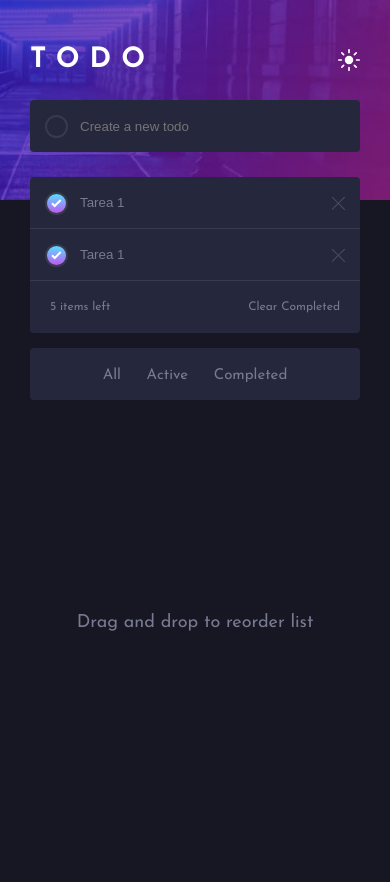
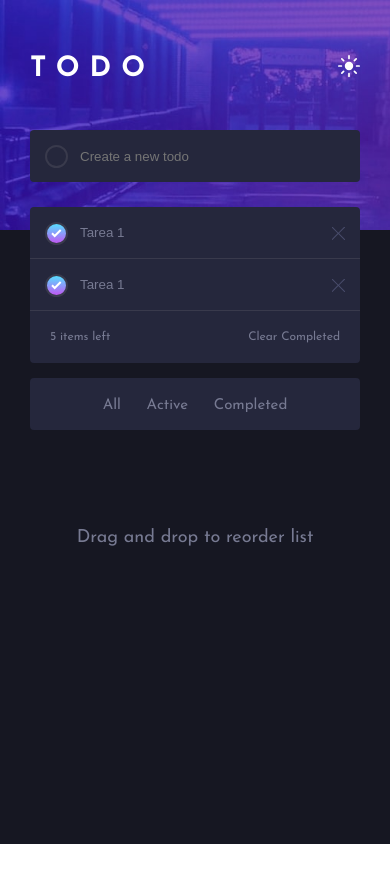
Before and after one commit to ericseparovic/todo-app-main, a plain HTML site: page index.html in a window 390 px wide. After the commit the page ends 844 px from the top, so only its background shows below. Drawn offline with Linux system fonts and the light colour scheme.

Commit message:
Responsive design desktop

```diff
--- a/index.html
+++ b/index.html
@@ -16,9 +16,11 @@
 <body>
   <!-- Header -->
   <header class="header">
-    <h1 class="header__title">Todo</h1>
-    <div class="header__btn-theme" href="#">
-      <img src="/images/icon-sun.svg" alt="icon-sun" />
+    <div class="container">
+      <h1 class="header__title">Todo</h1>
+      <div class="header__btn-theme" href="#">
+        <img src="/images/icon-sun.svg" alt="icon-sun" />
+      </div>
     </div>
   </header>
 
@@ -67,7 +69,7 @@
     </div>
     </div>
 
-    <p class="color-text">Drag and drop to reorder list</p>
+    <p class=" color-text">Drag and drop to reorder list</p>
   </main>
 </body>
 
--- a/sass/_general.scss
+++ b/sass/_general.scss
@@ -29,3 +29,12 @@ img {
     max-width: 100%;
     display: block;
 }
+
+.container {
+    max-width: 60rem;
+    display: flex;
+    height: 20rem;
+    justify-content: space-between;
+    width: 100%;
+    padding: 4rem 3rem;
+}
--- a/sass/_header.scss
+++ b/sass/_header.scss
@@ -4,11 +4,23 @@
     background-repeat: no-repeat;
     background-size: cover;
     display: flex;
-    height: 20rem;
-    justify-content: space-between;
-    padding: 0 3rem 8rem;
+    align-items: center;
+    justify-content: center;
+    height: 23rem;
+}
 
+@media (min-width:375px) {
+    .header {
+        align-items: center;
+        background-image: url(/images/bg-desktop-dark.jpg);
+        background-repeat: no-repeat;
+        background-size: cover;
+        display: flex;
+        align-items: center;
+        justify-content: center;
+    }
 }
+
 
 
 .header__title {
--- a/sass/_main.scss
+++ b/sass/_main.scss
@@ -2,7 +2,7 @@
     align-items: center;
     background-color: $VeryDarkBlue;
     display: flex;
-    height: 100vh;
+    height: calc(100vh - 23rem);
     justify-content: center;
 }
 
@@ -10,7 +10,7 @@
     max-width: 60rem;
     padding: 0 3rem;
     position: absolute;
-    top: 10rem;
+    top: 13rem;
     width: 100%;
 }
 
```
Also changed, not shown: css/style.css, 1 other file.
